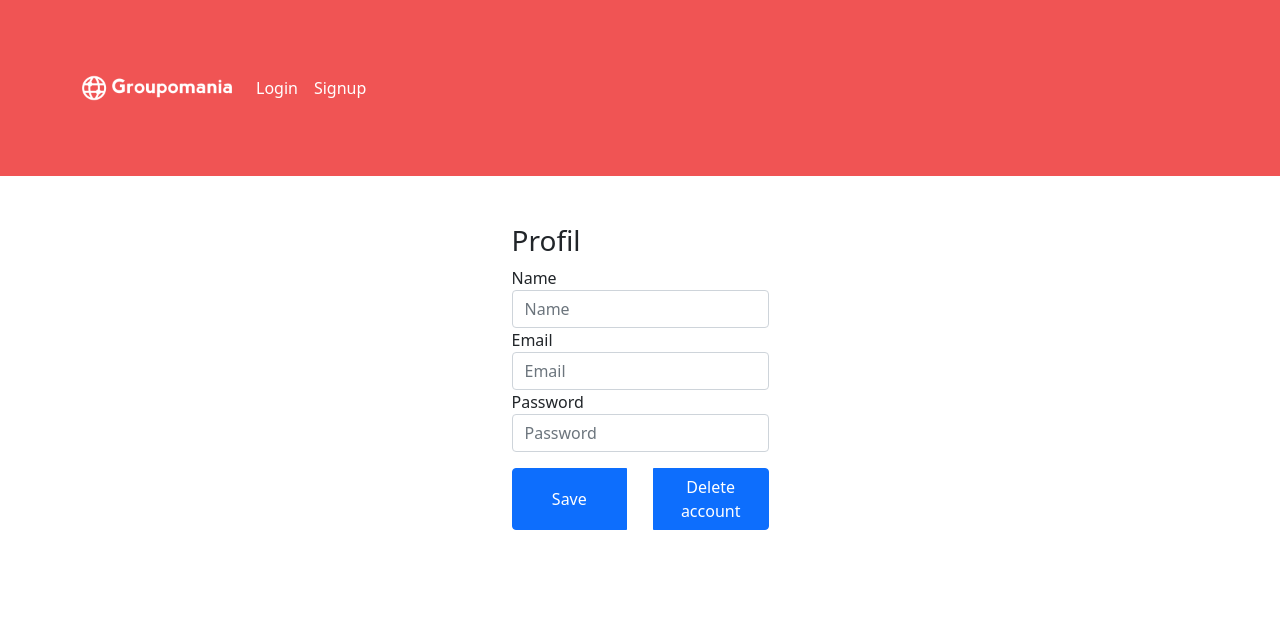
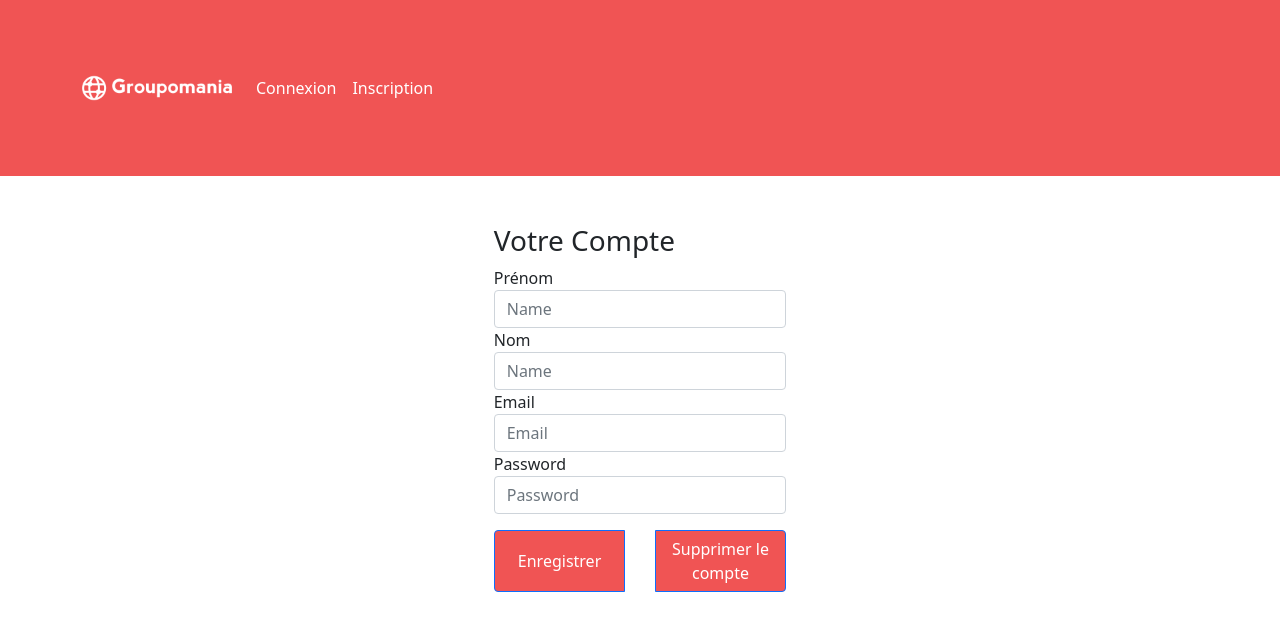
Before and after one commit to estkon/EstherBertolini_7_03122020, a Vue app in the folder frontend/: page /Profil in a window 1280 px wide. Shown: the top 630 px of the page. Built offline with nearby package versions, Linux system fonts and the light colour scheme; sample sign-in values are in the browser's storage.

Commit message:
mise en français et corrections couleur

```diff
--- a/frontend/src/components/Nav.vue
+++ b/frontend/src/components/Nav.vue
@@ -20,15 +20,15 @@
           <ul v-if = "user" class="navbar-nav ml-auto mb-2 mb-lg-0" >
             <li class="nav-item">
               <a class="nav-link active" aria-current="/profil" href="/profil"
-                >Profil</a
+                >{{user.firstname}} {{user.lastname}}</a
               >
             </li>
             <li class="nav-item ">
-              <a class="nav-link active" aria-current="/post" href="/post">Post</a>
+              <a class="nav-link active" aria-current="/post" href="/post"> Créer un Post</a>
             </li>
             <li class="nav-item">
               <a @click="logoutClick" class="nav-link active" aria-current="/logout" href="/login"
-                >Logout</a
+                >Déconnexion</a
               >
             </li>
           </ul>
@@ -39,12 +39,12 @@
           <ul v-if = "!user" class="navbar-nav me-auto mb-2 mb-lg-0" >
             <li class="nav-item">
               <a class="nav-link active" aria-current="/login" href="/login"
-                >Login</a
+                >Connexion</a
               >
             </li>
             <li class="nav-item">
               <a class="nav-link active" aria-current="/signup" href="/signup"
-                >Signup</a
+                >Inscription</a
               >
             </li>
           </ul>
--- a/frontend/src/components/PostCard.vue
+++ b/frontend/src/components/PostCard.vue
@@ -1,8 +1,8 @@
 <template>
 
-  <div class="card text-dark bg-light mb-3" style="max-width: 18rem;">
+  <div class="card text-dark bg-light mb-3" >
   <div class="card-header">
-      <p>{{post.user.firstname}} {{post.user.lastname}}</p>
+      <p>{{post.user.firstname}} {{post.user.lastname}} {{post.user.date}}</p>
   </div>
   <div class="card-body">
     <h5 class="card-title">{{post.title}}</h5>
@@ -25,6 +25,9 @@ export default {
 </script>
 
 <style  scoped>
+.card{
+        width: 80%;
+}
 .card-body {
   display: flex;
   flex-direction: column;
--- a/frontend/src/views/Home.vue
+++ b/frontend/src/views/Home.vue
@@ -1,7 +1,7 @@
 <template>
-<div>
+<div class="postList">
 
-        <div v-if= "posts">
+        <div  v-if= "posts">
             <div v-for = "post in posts" :key= "post.id">
                 <PostCard :post="post"/>
             </div>
@@ -43,5 +43,9 @@ export default {
 </script>
 
 <style scoped>
+.postList{
+        width: 80%;
+        margin:auto;
+}
 
 </style>
--- a/frontend/src/views/Login.vue
+++ b/frontend/src/views/Login.vue
@@ -1,7 +1,7 @@
 <template>
   <form @submit.prevent="handleSubmit">
     <error v-if="error" :error="error" />
-    <h3>Login</h3>
+    <h3>Connexion</h3>
 
     <div class="form-group">
       <label>Email</label>
@@ -64,3 +64,10 @@ export default {
   },
 };
 </script>
+
+<style scoped>
+.btn {
+  background-color: #f05454;
+  color:white;
+}
+</style>
--- a/frontend/src/views/Profil.vue
+++ b/frontend/src/views/Profil.vue
@@ -1,17 +1,28 @@
 <template>
       <form>
 
-    <h3>Profil</h3>
+    <h3>Votre Compte</h3>
 
     <div class="form-group">
-      <label>Name</label>
+      <label>Prénom</label>
       <input
         type="name"
         class="form-control"
-        v-model="name"
+        v-model="Lastname"
         placeholder="Name"
         />
     </div>
+
+        <div class="form-group">
+      <label>Nom</label>
+      <input
+        type="name"
+        class="form-control"
+        v-model="Lastname"
+        placeholder="Name"
+        />
+    </div>
+
     <div class="form-group">
       <label>Email</label>
       <input
@@ -33,8 +44,8 @@
     </div>
 
     <div class="btn-group">
-        <button class="btn btn-primary btn-block">Save</button>
-        <button class="btn btn-primary btn-block">Delete account</button>
+        <button class="btn btn-primary btn-block">Enregistrer</button>
+        <button class="btn btn-primary btn-block">Supprimer le compte</button>
     </div>
   </form>
 </template>
@@ -67,4 +78,9 @@ button{
     margin-top: 1em;
 }
 
+.btn {
+  background-color: #f05454;
+  color:white;
+}
+
 </style>
--- a/frontend/src/views/Signup.vue
+++ b/frontend/src/views/Signup.vue
@@ -1,7 +1,7 @@
 <template>
   <form @submit.prevent="handleSubmit">
     <error v-if="error" :error="error" />
-    <h3>SignUp</h3>
+    <h3>Inscription</h3>
 
     <div class="form-group">
       <label>FirstName</label>
@@ -42,7 +42,7 @@
       />
     </div>
 
-    <button type="submit" class="btn btn-primary btn-block">SignUp</button>
+    <button type="Envoyer" class="btn btn btn-block">SignUp</button>
   </form>
 </template>
 
@@ -98,3 +98,10 @@ export default {
   },
 };
 </script>
+
+<style scoped>
+.btn {
+  background-color: #f05454;
+  color:white;
+}
+</style>
```
Also changed, not shown: 1 other file (tests, documents, lock files or other folders).
